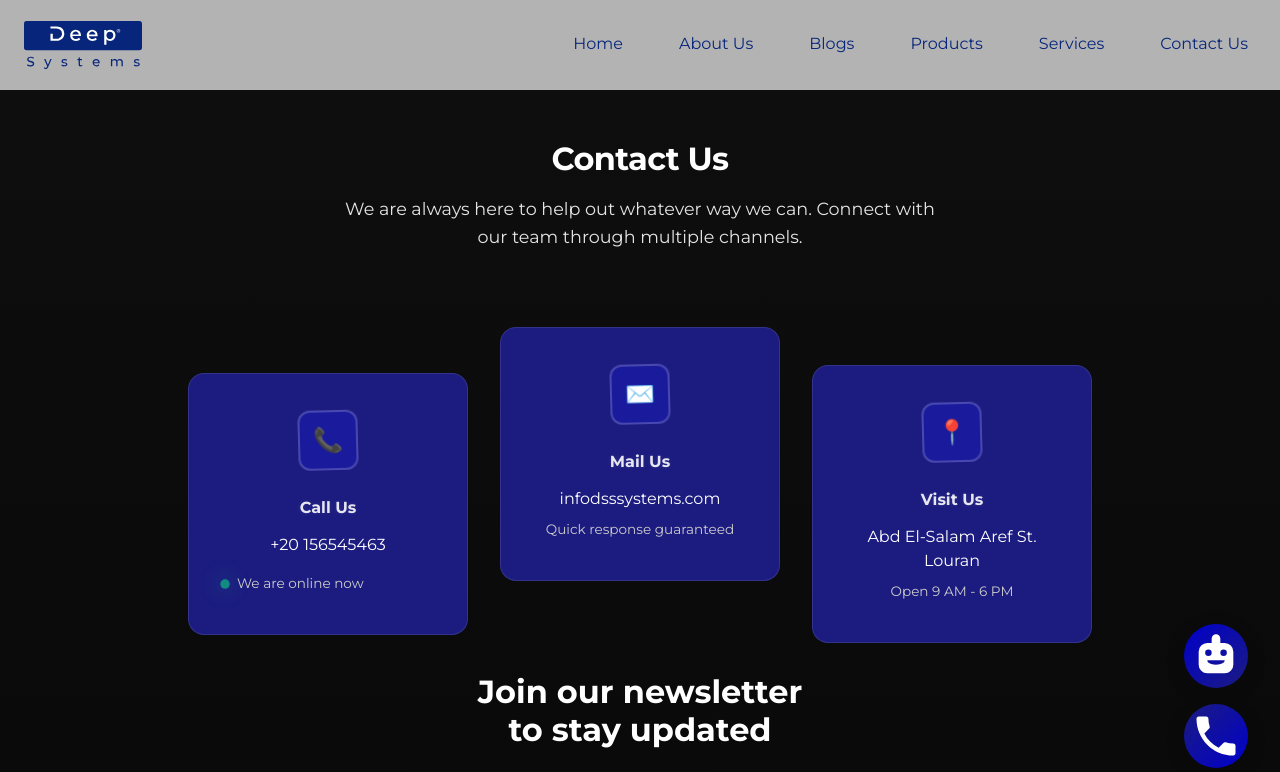
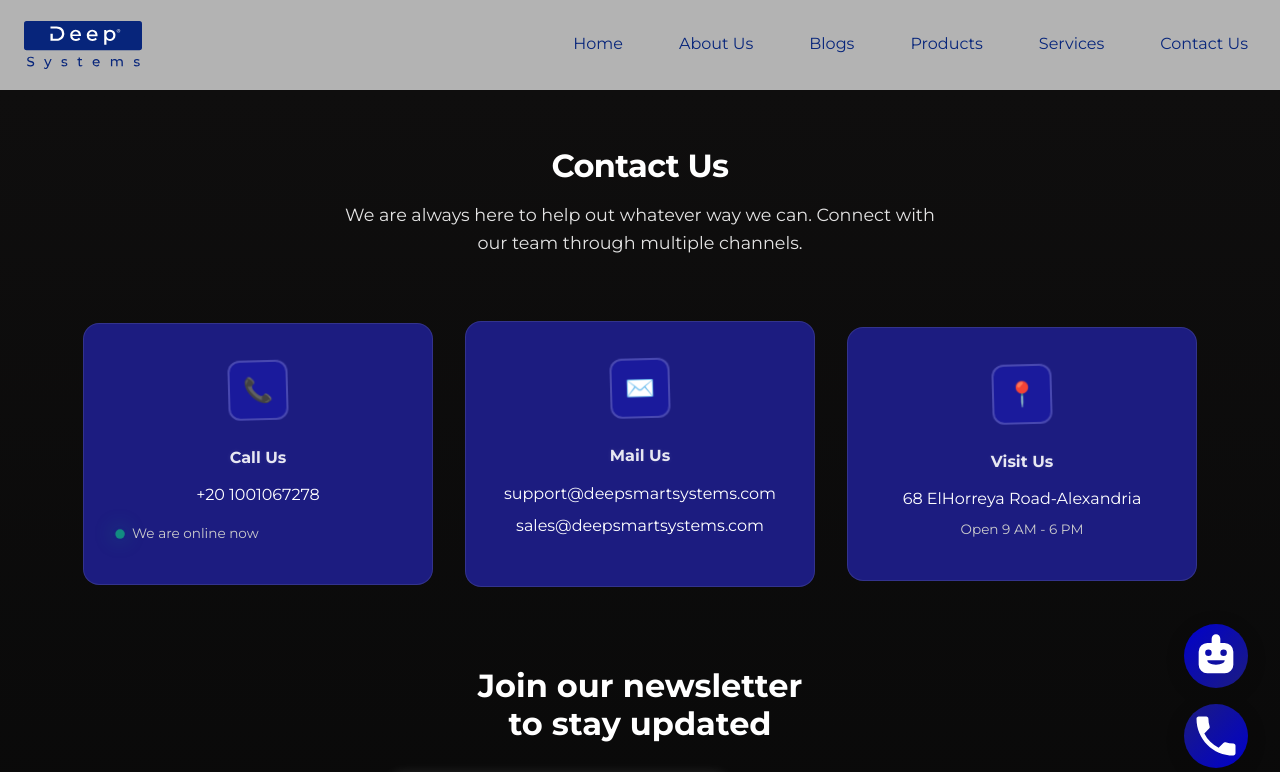
Before and after one commit to AliHusseiin/dss-website, an Angular app: page /contact in a window 1280 px wide. Shown: the top 772 px of the page. Built offline with nearby package versions, Linux system fonts and the light colour scheme.

Commit message:
updating contact

```diff
--- a/src/app/components/HomePage/contact/contact.component.css
+++ b/src/app/components/HomePage/contact/contact.component.css
@@ -125,13 +125,13 @@
   overflow: hidden;
   transition: all 0.5s cubic-bezier(0.4, 0, 0.2, 1);
   cursor: pointer;
-  width: 280px;
+  width: 350px;
   flex-shrink: 0;
 }
 
 .card:nth-child(1) {
   transform: translateX(-100vw);
-  animation: slideInFromLeft 1.2s ease-out 1.2s forwards;
+  animation: slideInUp 0.8s ease-out 0.8s forwards;
 }
 
 .card:nth-child(2) {
@@ -141,7 +141,7 @@
 
 .card:nth-child(3) {
   transform: translateX(100vw);
-  animation: slideInFromRight 1.2s ease-out 1.2s forwards;
+  animation: slideInUp 0.8s ease-out 0.8s forwards;
 }
 
 .card::before {
@@ -517,3 +517,7 @@
     min-width: unset;
   }
 }
+.mail-card a {
+  text-decoration: none;
+  color: inherit; /* Keeps the text color same as surrounding text */
+}
--- a/src/app/components/HomePage/contact/contact.component.html
+++ b/src/app/components/HomePage/contact/contact.component.html
@@ -11,24 +11,30 @@
             <div class="card">
                 <div class="card-icon">📞</div>
                 <h3>Call Us</h3>
-                <p class="info">+20 156545463</p>
+                <p class="info">+20 1001067278</p>
                 <div class="status-indicator">
                     <div class="status-dot"></div>
                     <small>We are online now</small>
                 </div>
             </div>
 
-            <div class="card">
-                <div class="card-icon">✉️</div>
+            <div class="card mail-card">
+                <div class="card-icon" aria-hidden="true">✉️</div>
                 <h3>Mail Us</h3>
-                <p class="info">infodsssystems.com</p>
-                <small>Quick response guaranteed</small>
+
+                <p class="info">
+                    <a href="mailto:support&#64;deepsmartsystems.com">support&#64;deepsmartsystems.com</a>
+                </p>
+                <p class="info">
+                    <a href="mailto:sales&#64;deepsmartsystems.com">sales&#64;deepsmartsystems.com</a>
+                </p>
+
             </div>
 
             <div class="card">
                 <div class="card-icon">📍</div>
                 <h3>Visit Us</h3>
-                <p class="info">Abd El-Salam Aref St. Louran</p>
+                <p class="info">68 ElHorreya Road-Alexandria</p>
                 <small>Open 9 AM - 6 PM</small>
             </div>
         </div>
```
